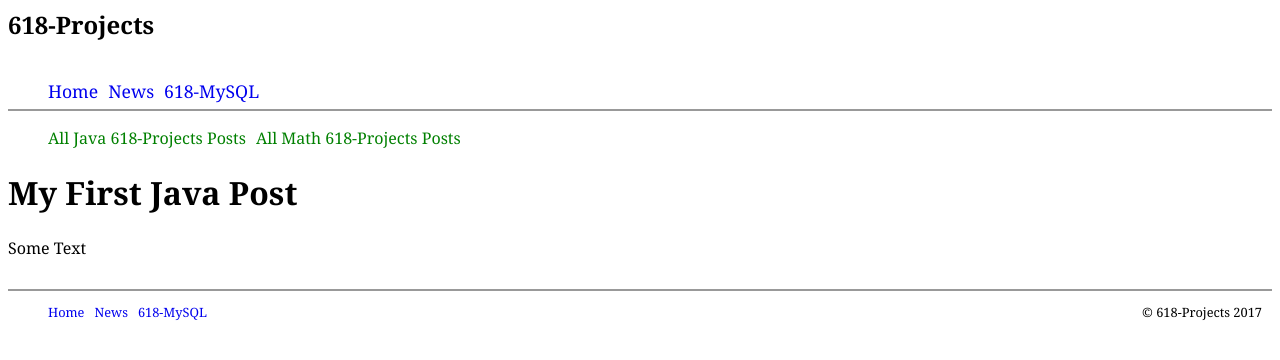
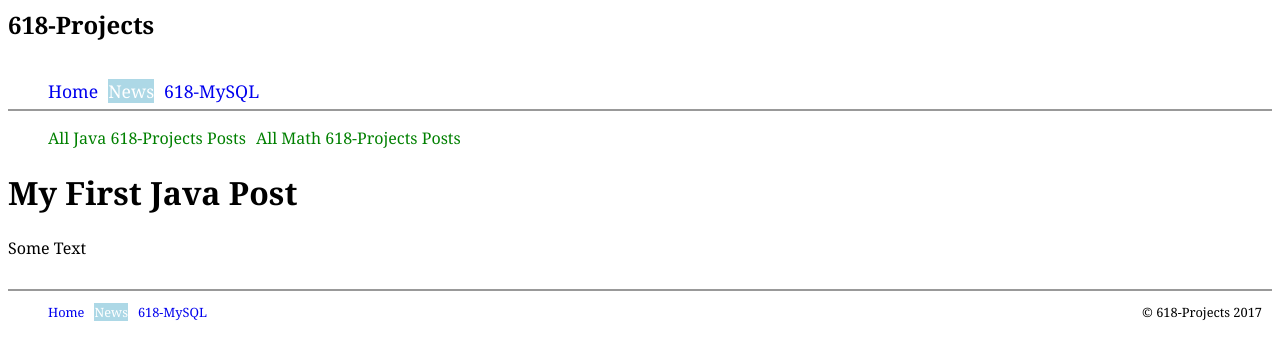
Before and after one commit to 618phi/Projects, a Jekyll site: the page built from _posts/java/2017-02-20-post1.md, in a window 1280 px wide. Shown: the top 360 px of the page. Built offline with Jekyll 4.4.1, drawn with Linux system fonts in a browser that asks for light colours; Markdown is read by kramdown in place of the engine named in the settings.

Commit message:
sorted contains

```diff
--- a/_includes/nav.html
+++ b/_includes/nav.html
@@ -7,7 +7,7 @@
 		</li>
 		<li>
 			<a href="{{site.baseurl}}/posts-page.html"
-			{% if page.url contains '/posts-page.html' or page.url contains 'java-news.html' or page.url contains 'math-news.html' %} class="current"{% endif %}>
+			{% if page.url contains 'posts-page' or page.url contains 'java' or page.url contains 'math' %} class="current"{% endif %}>
 				News
 			</a>
 		</li>
```
